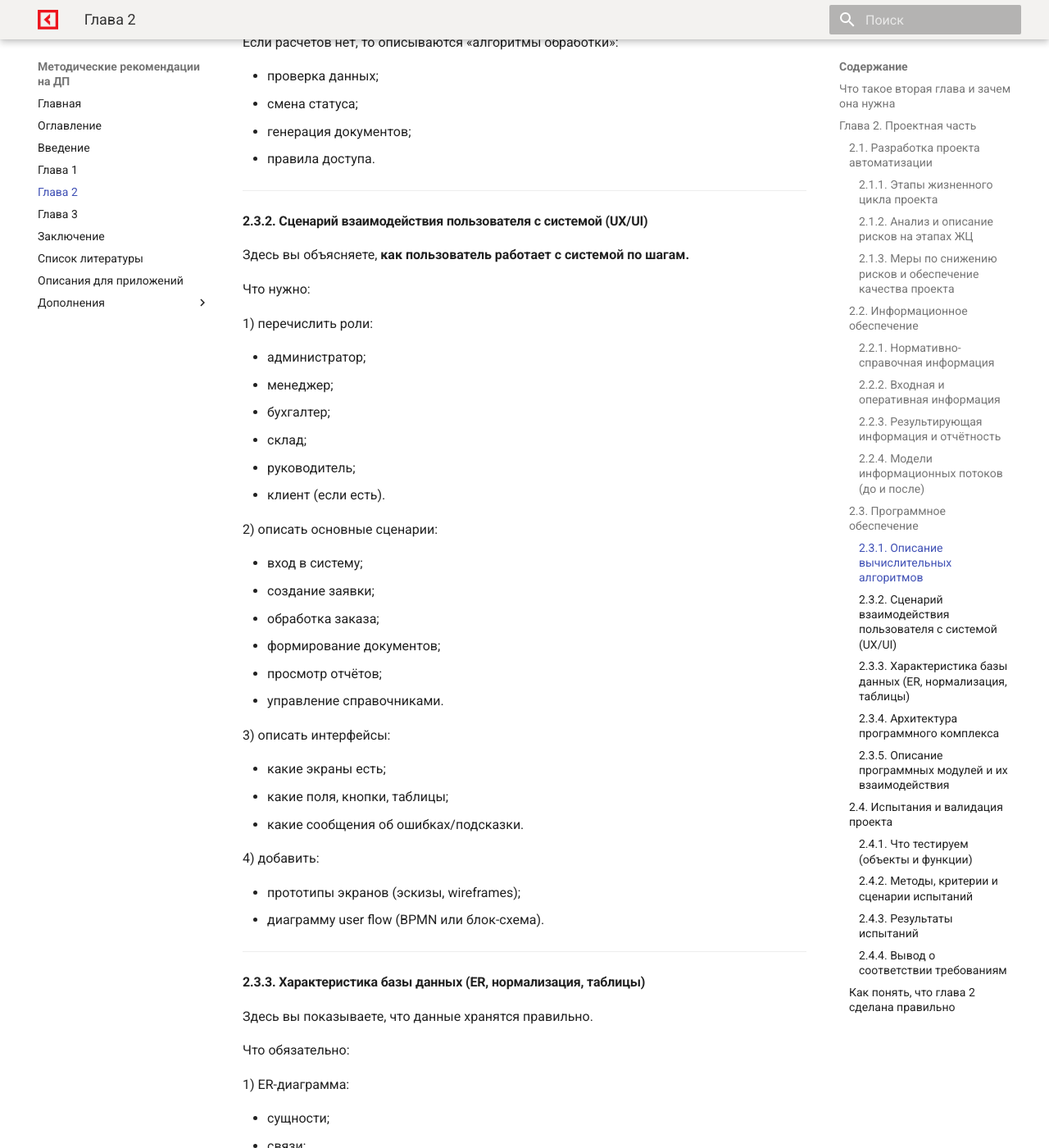
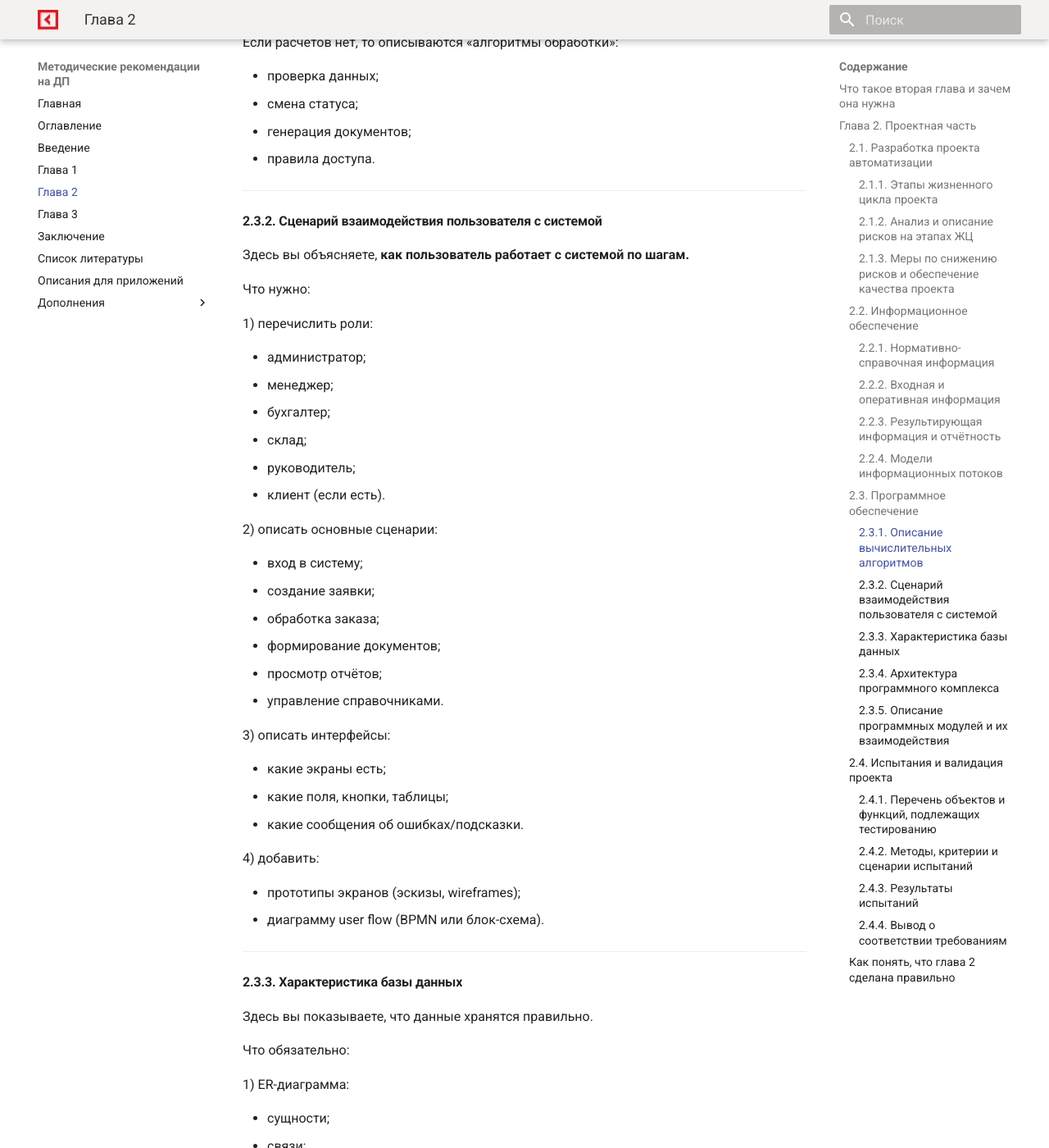
Before and after one commit to OlgaKraven/DKIP.DP-2025, an MkDocs documentation site: the page built from docs/chapter2.md, in a window 1280 px wide and 1400 px high, scrolled down 6424 px. Shown: the whole window at 82% size. Built offline with MkDocs 1.6.1 and Material for MkDocs 9.7.7, drawn with Linux system fonts in a browser that asks for light colours; some of the changed text lies outside the part shown.

Commit message:
first commit

```diff
--- a/docs/chapter2.md
+++ b/docs/chapter2.md
@@ -221,7 +221,7 @@
 
 ---
 
-#### 2.2.4. Модели информационных потоков (до и после)
+#### 2.2.4. Модели информационных потоков
 
 Смысл пункта:
 **показать, как данные ходят сейчас и как будут ходить после внедрения системы.**
@@ -267,7 +267,7 @@
 
 ---
 
-#### 2.3.2. Сценарий взаимодействия пользователя с системой (UX/UI)
+#### 2.3.2. Сценарий взаимодействия пользователя с системой
 
 Здесь вы объясняете, **как пользователь работает с системой по шагам.**
 
@@ -304,7 +304,7 @@
 
 ---
 
-#### 2.3.3. Характеристика базы данных (ER, нормализация, таблицы)
+#### 2.3.3. Характеристика базы данных
 
 Здесь вы показываете, что данные хранятся правильно.
 
@@ -397,7 +397,7 @@
 Этот раздел отвечает на вопрос:
 **«Как вы доказали, что система работает и соответствует требованиям из главы 1?»**
 
-#### 2.4.1. Что тестируем (объекты и функции)
+#### 2.4.1. Перечень объектов и функций, подлежащих тестированию
 
 Нужно перечислить:
 
```
Also changed, not shown: site/chapter1.html, site/search/search_index.json.
